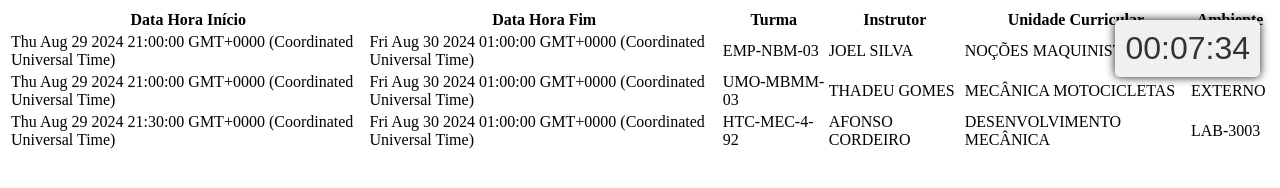
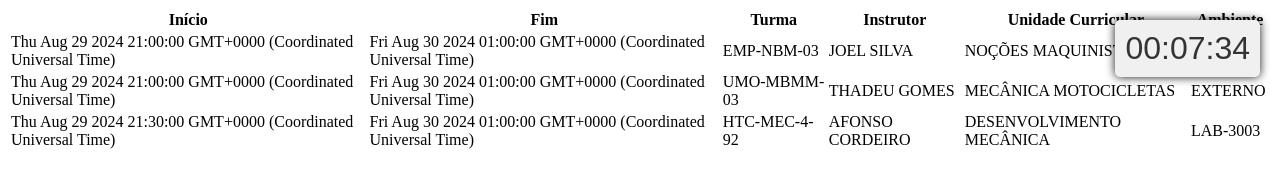
Before and after one commit to marcomedeiiros/ait_dds_5, a plain HTML site: page 09_04/tabela.html in a window 1280 px wide. Drawn offline with Linux system fonts and the light colour scheme.

Commit message:
java script

```diff
--- a/09_04/tabela.html
+++ b/09_04/tabela.html
@@ -27,8 +27,8 @@
     <table id="tabela_aulas">
         <thead>
             <tr>
-                <th>Data Hora Início</th>
-                <th>Data Hora Fim</th>
+                <th>Início</th>
+                <th>Fim</th>
                 <th>Turma</th>
                 <th>Instrutor</th>
                 <th>Unidade Curricular</th>
```
